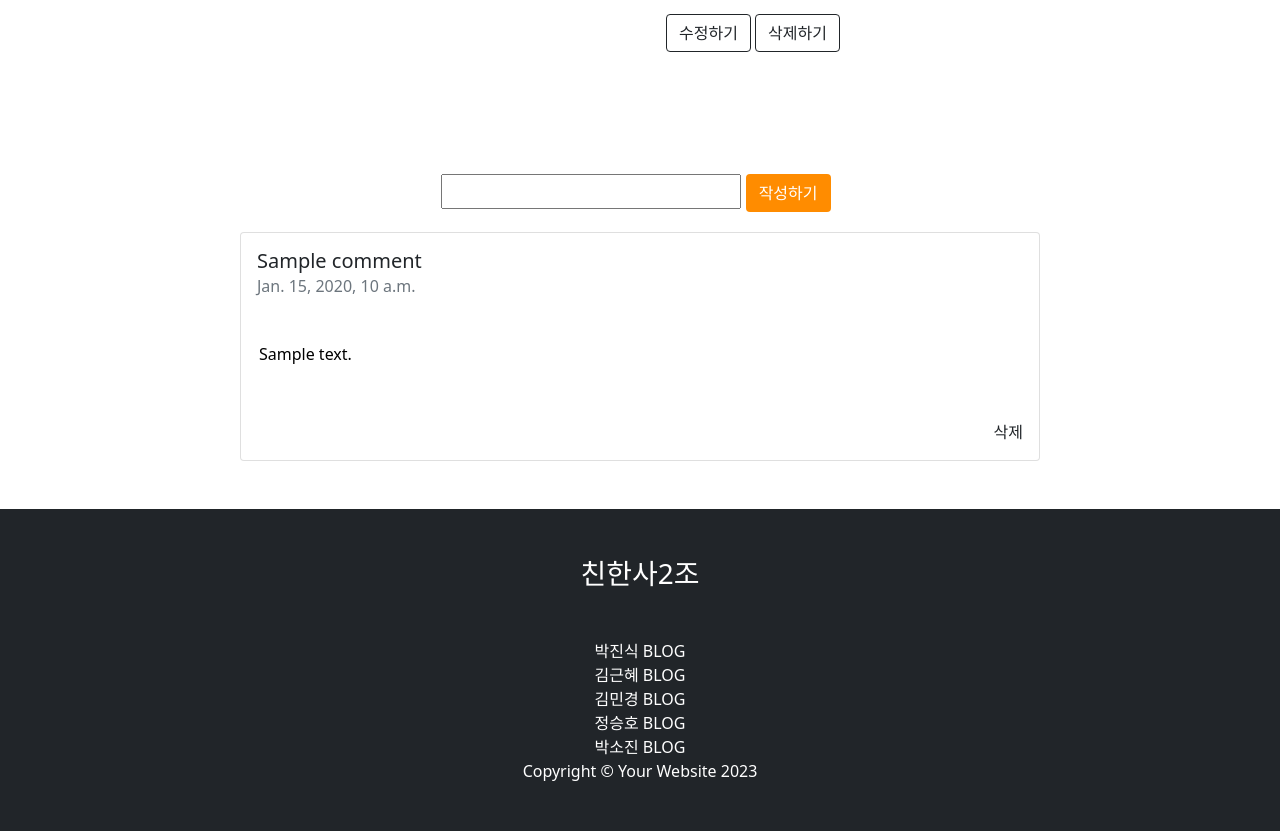
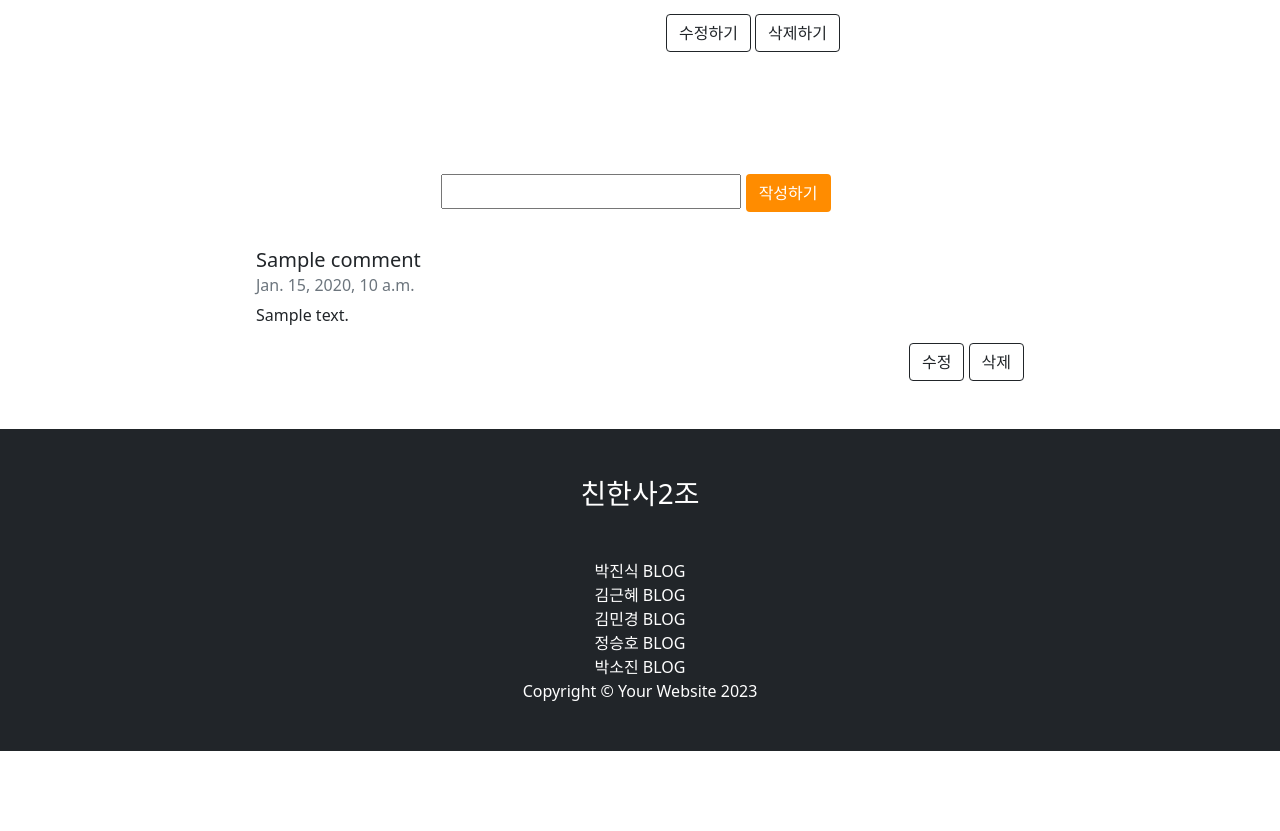
Before and after one commit to geunhye-kim/b2_friend_django, a Django app: page /post/1/ in a window 1280 px wide. Shown: the part 644-1475 px from the top of the page. After the commit the page ends 1395 px from the top, so only its background shows below. Run offline with Django 4.2, Linux system fonts and the light colour scheme; tables that the repository leaves empty hold one stand-in row (values such as "Sample post"); grey boxes marked "Sample" are stand-in pictures; some web fonts are replaced.

Commit message:
comment edit create

```diff
--- a/post/urls.py
+++ b/post/urls.py
@@ -11,5 +11,6 @@ urlpatterns = [
     path('post/<int:id>/update/', views.post_update_view,name='post_update'),  # 게시글 수정하기
     path('post/<int:id>/delete/', views.post_delete_view, name='post_delete'),  # 게시글 삭제하기
     path('post/<int:id>/comment/', views.comment_create, name='comment'),  # 댓글 작성하기
+    path('post/<int:id>/comment/<int:comment_id>/edit/', views.comment_edit, name='comment_edit'),  # 댓글 수정하기
     path('post/<int:id>/comment/<int:comment_id>/delete/', views.comment_delete, name='comment_delete'),  # 댓글 삭제하기
 ]
--- a/post/views.py
+++ b/post/views.py
@@ -82,7 +82,7 @@ def comment_create(request,id):
     if request.method == 'POST':
         comment = request.POST.get('comment', '')
         if comment == '':
-            return HttpResponse('댓글을 입력해주세요.')
+            return redirect('post', post.id)
         else:
             Comment.objects.create(name= request.user.username, comment=comment, user=request.user, post=post)
             return redirect('post', post.id)
@@ -94,3 +94,17 @@ def comment_delete(request, comment_id, id):
     if request.user.id == comment.user_id:
         comment.delete()
     return redirect('post', comment.post.id)
+
+
+@login_required
+def comment_edit(request, id, comment_id):
+    post = Post.objects.get(id=id)
+    comment = Comment.objects.get(id=comment_id)
+    if request.method == "POST":
+        comment_data = request.POST.get('comment', '')
+        if comment == '':
+            return redirect('post', post.id)
+        else:
+            comment.comment = comment_data
+            comment.save()
+    return redirect('post', post.id)
--- a/static/js/scripts.js
+++ b/static/js/scripts.js
@@ -1,7 +1,23 @@
-/*!
-* Start Bootstrap - Shop Homepage v5.0.6 (https://startbootstrap.com/template/shop-homepage)
-* Copyright 2013-2023 Start Bootstrap
-* Licensed under MIT (https://github.com/StartBootstrap/startbootstrap-shop-homepage/blob/master/LICENSE)
-*/
-// This file is intentionally blank
-// Use this file to add JavaScript to your project
+
+function notuser() {
+    alert('권한이 없습니다');
+}
+
+function edit(id){
+    let comment_data = document.querySelector('#comment'+id)
+    document.querySelector('.comment_control'+id).remove()
+    content = comment_data.textContent
+    comment_data.remove()
+    let edit_comment = document.querySelector('#comment_edit'+id)
+
+    edit_comment.innerHTML=
+    "<p id='comment{{comment.id}}' class='card-text'>"+
+    "<input class='test'type='text' name='comment' value='"+content+"'>"+
+    "</input>"+
+    "</p>"+
+    "<div style='float: right'>"+
+    "<input type='hidden' name='csrfmiddlewaretoken' value='"+document.getElementsByName('csrfmiddlewaretoken')[0].value+"'>" +
+    "<input type='submit' class='btn btn-outline-dar' value='수정'></input>"+
+    "</div>"
+
+}
--- a/templates/account/profile.html
+++ b/templates/account/profile.html
@@ -23,7 +23,7 @@
                                         <div class="row pt-1">
                                             <div class="col-6 mb-3">
                                                 <h6>Email</h6>
-                                                <p class="text-muted">{{ user.email }},이메일</p>
+                                                <p class="text-muted">{{ user.email }}</p>
                                             </div>
                                             <div class="col-6 mb-3">
                                                 <h6>Phone</h6>
@@ -51,6 +51,7 @@
                     </div>
                 </div>
             </div>
+
         </div>
     </section>
 
--- a/templates/base.html
+++ b/templates/base.html
@@ -55,9 +55,6 @@
 
         }
 
-        .row .g-0{
-
-        }
         .card .h-100 {
         display: flex;
         justify-content: space-around;
--- a/templates/post/detail.html
+++ b/templates/post/detail.html
@@ -1,4 +1,6 @@
 {% extends 'base.html' %}
+{%load static%}
+
 {% block title %}
     POST
 {% endblock %}
@@ -102,19 +104,26 @@
         <input type="submit" class="btn me-2" style="background-color:darkorange; color:White" value="작성하기">
     </form>
     {% for comment in comments%}
-        <div class="card" style="width: 50rem; margin-top: 20px;">
+        <div class="card{{comment.id}}" style="width: 50rem; margin-top: 20px;">
             <div class="card-body">
                 <h5 class="card-title">{{comment.name}}</h5>
                 <h6 class="card-subtitle mb-2 text-muted">{{comment.created_at}}</h6>
-                <!-- <p class="card-text">{{comment.comment}}</p> -->
-                <p class="card-text"><input class='test'type="text" name="comment" value="{{comment.comment}}"></p> <!-- 수정 될 댓글 -->
+                <p id="comment{{comment.id}}"class="card-text">{{comment.comment}}</p>
+                <form action="{%url 'comment_edit' id=post.id comment_id=comment.id %}" method="POST">
+                    {%csrf_token%}
+                    <div id='comment_edit{{comment.id}}'>
+
+                    </div>
+                </form>
                 <div style="float: right">
                 {% if comment.user == request.user %}
-                    <a class="btn btn-outline-dark" data-bs-toggle="modal"  onclick="notuser()">수정</a>
+                <div class="comment_control{{comment.id}}">
+                    <a class="btn btn-outline-dark" data-bs-toggle="modal"  onclick="edit('{{comment.id}}')">수정</a>
                     <a href="{%url 'comment_delete' id=post.id comment_id=comment.id%}" class="btn btn-outline-dark">삭제</a>
+                </div>
                 {%else%}
-
-                    <a onclick="notuser()">삭제</a>
+                <a class="btn btn-outline-dark" data-bs-toggle="modal"  onclick="notuser()">수정</a>
+                    <a onclick="notuser()" class="btn btn-outline-dark">삭제</a>
                 {% endif %}
                 </div>
             </div>
@@ -126,15 +135,10 @@
 .test{
     border:none;
     width:100%;
-    height:100px;
 }
 .test:focus{
     outline:none !important;
 }
 </style>
-<script>
-    function notuser() {
-        alert('권한이 없습니다');
-    }
-</script>
+<script src="{%static 'js/scripts.js'%}"></script>
 {% endblock %}
```
Also changed, not shown: user/migrations/0001_initial.py.
